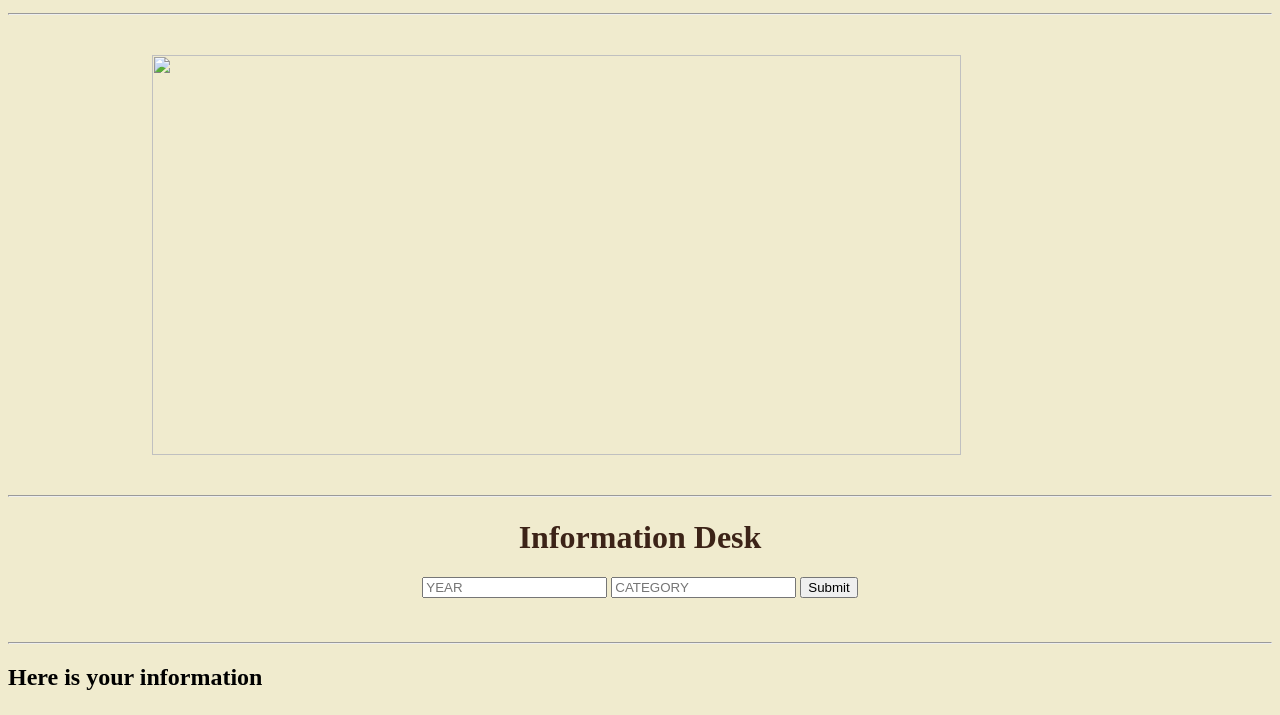
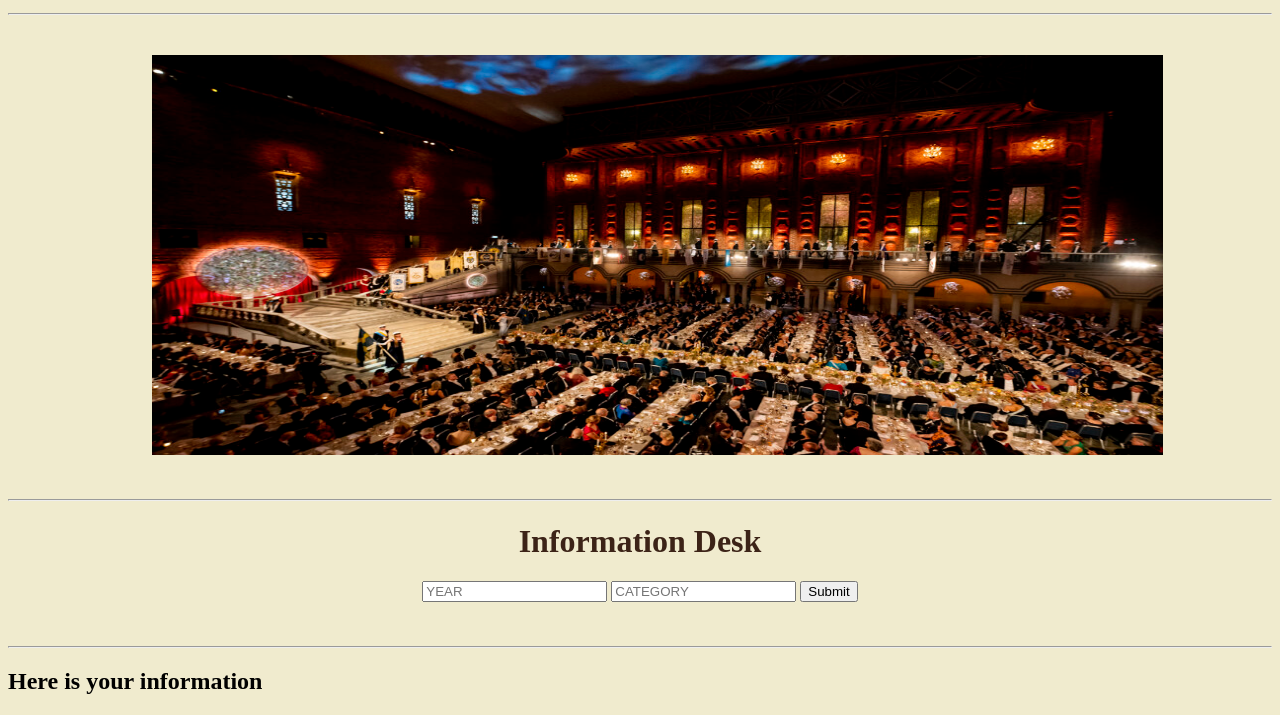
Before and after one commit to kalyantvspv/coding-assignment, a plain HTML site: page index.html in a window 1280 px wide. Shown: the part 213-928 px from the top of the page. Drawn offline with Linux system fonts and the light colour scheme.

Commit message:
Update index.html

```diff
--- a/index.html
+++ b/index.html
@@ -20,7 +20,7 @@
                         <li>dd</li>
                     </ul>
                     <hr>
-              <img id="nobel" src="images/ceremony.jpg">
+              <img id="nobel" src="ceremony.jpg">
                 <hr>
                 <form id="info">
                 <h1> Information Desk</h1>
```
